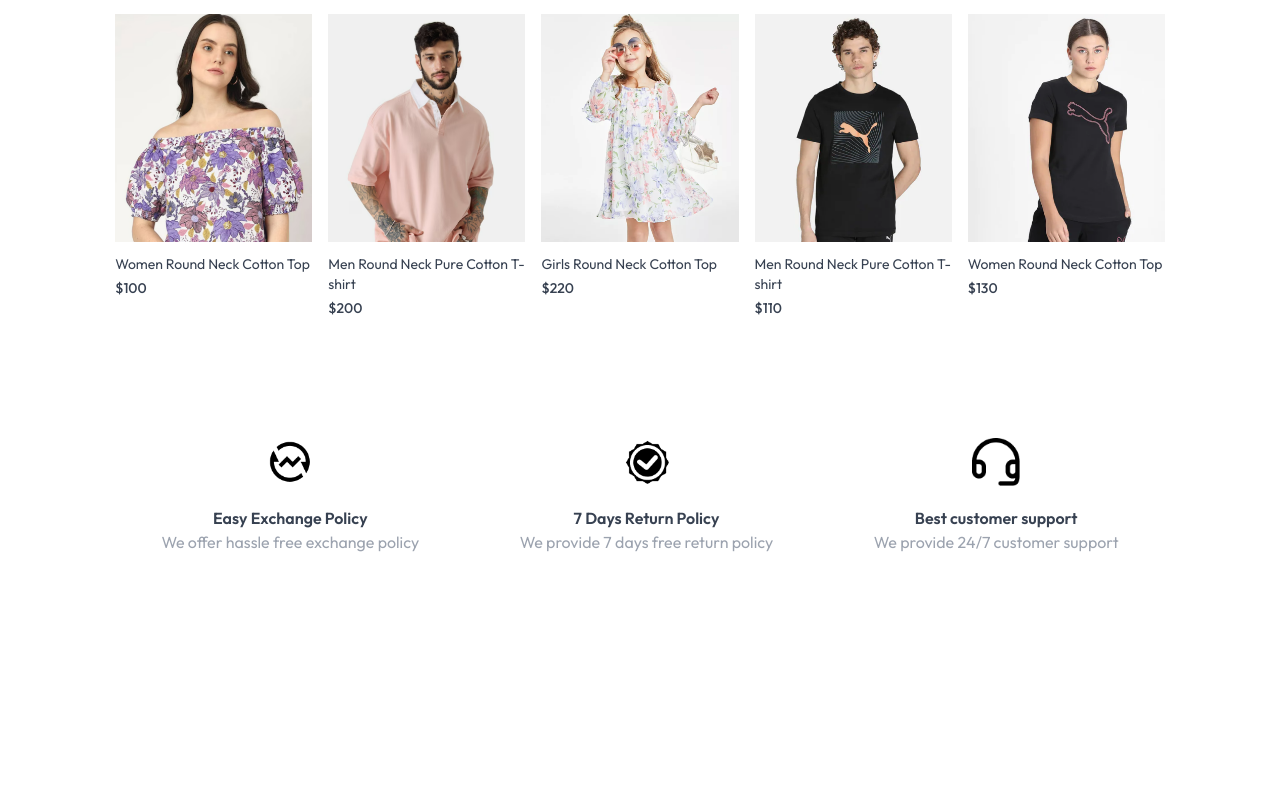
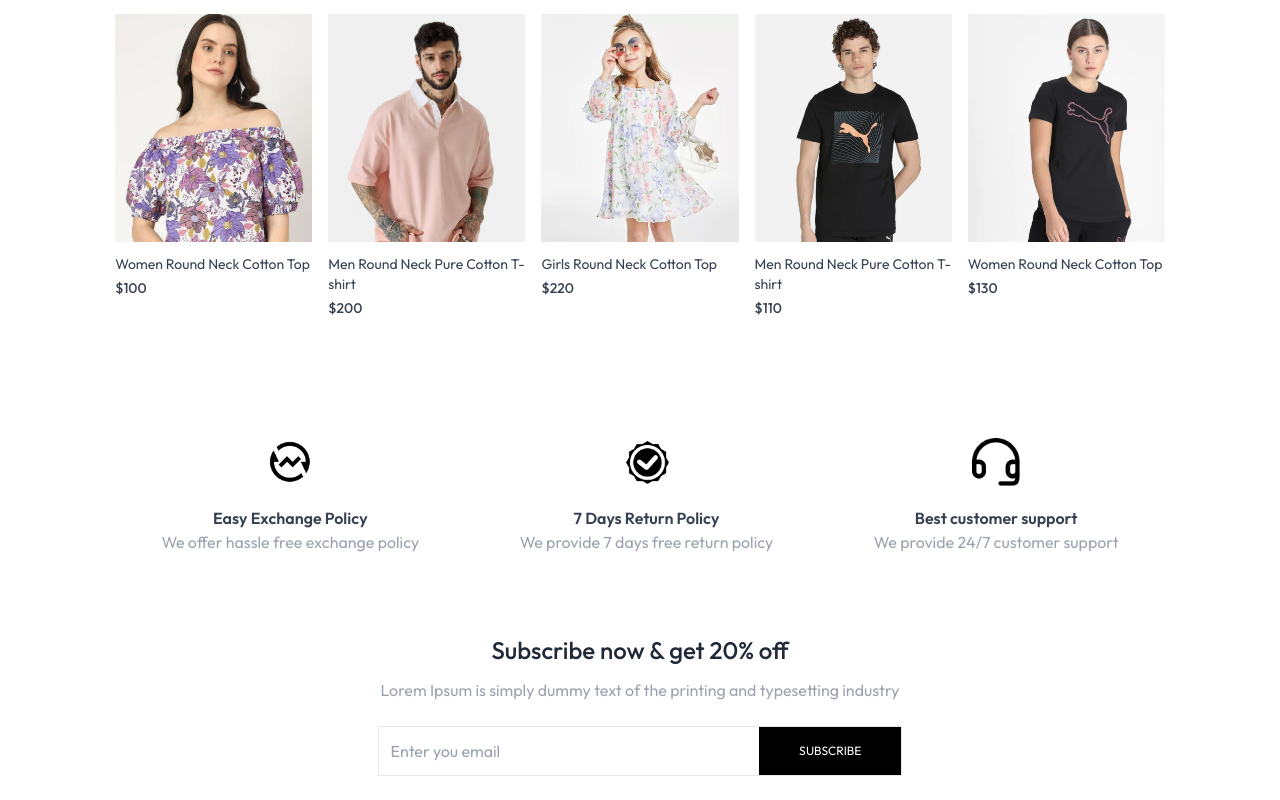
Before and after one commit to sheptianbagjautama/react-ecommerce, a React (Vite) app in the folder frontend/: page / in a window 1280 px wide. Shown: the part 1467-2267 px from the top of the page. Before the commit the page ends 2101 px from the top, so only its background shows below. Built offline with nearby package versions, Linux system fonts and the light colour scheme.

Commit message:
Section NewsletterBox Component

```diff
--- /dev/null
+++ b/frontend/src/components/NewsletterBox.jsx
@@ -0,0 +1,37 @@
+import React from "react";
+
+const NewsletterBox = () => {
+  const onSubmitHandler = (event) => {
+    event.preventDefault();
+  };
+  return (
+    <div className="text-center">
+      <p className="text-2xl font-medium text-gray-800">
+        Subscribe now & get 20% off
+      </p>
+      <p className="text-gray-400 mt-3">
+        Lorem Ipsum is simply dummy text of the printing and typesetting
+        industry
+      </p>
+      <form
+        onSubmit={onSubmitHandler}
+        className="w-full sm:w-1/2 flex items-center gap-3 mx-auto my-6 border pl-3"
+      >
+        <input
+          type="email"
+          className="w-full sm:flex-1 outline-none"
+          placeholder="Enter you email"
+          required
+        />
+        <button
+          type="submit"
+          className="bg-black text-white text-xs px-10 py-4"
+        >
+          SUBSCRIBE
+        </button>
+      </form>
+    </div>
+  );
+};
+
+export default NewsletterBox;
--- a/frontend/src/pages/Home.jsx
+++ b/frontend/src/pages/Home.jsx
@@ -3,6 +3,7 @@
 import LatestCollection from "../components/LatestCollection";
 import BestSeller from "../components/BestSeller";
 import OurPolicy from "../components/OurPolicy";
+import NewsletterBox from "../components/NewsletterBox";
 
 const Home = () => {
   return (
@@ -11,6 +12,7 @@
       <LatestCollection />
       <BestSeller />
       <OurPolicy />
+      <NewsletterBox />
     </div>
   );
 };
```
